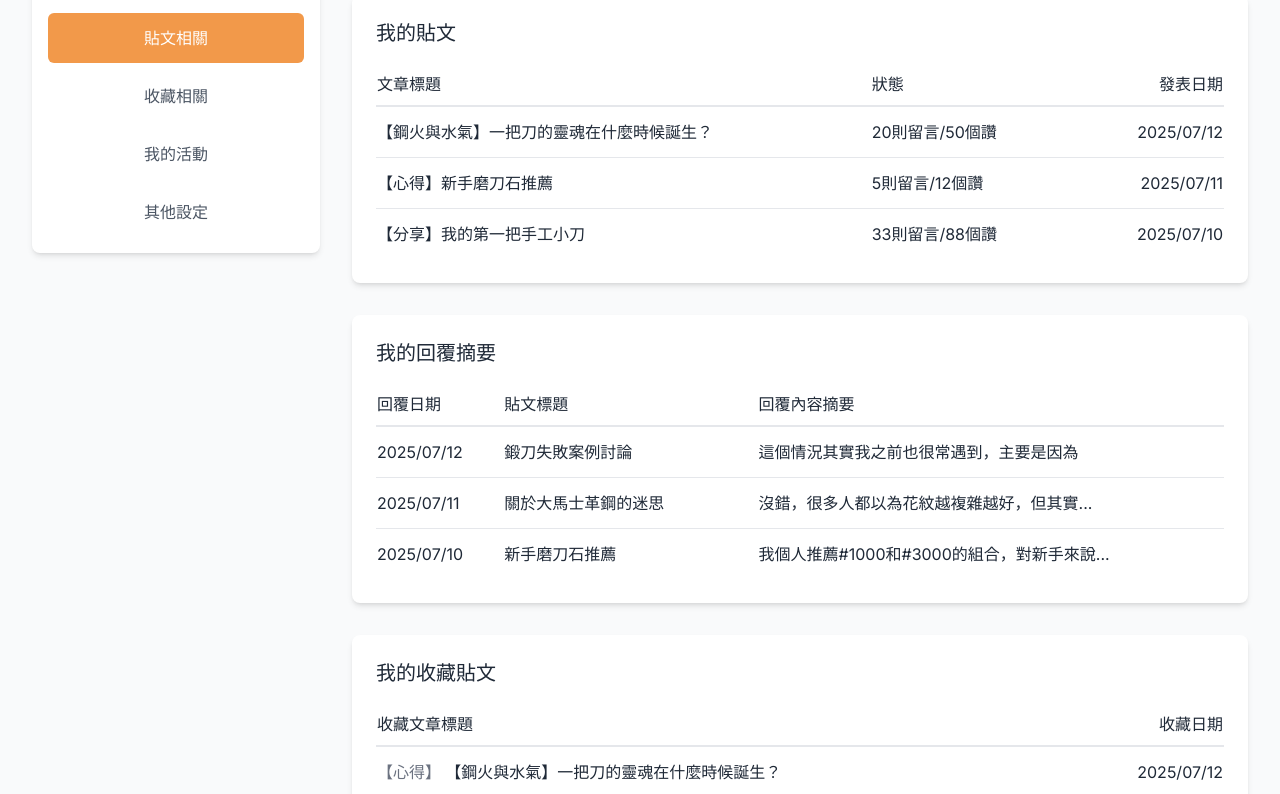
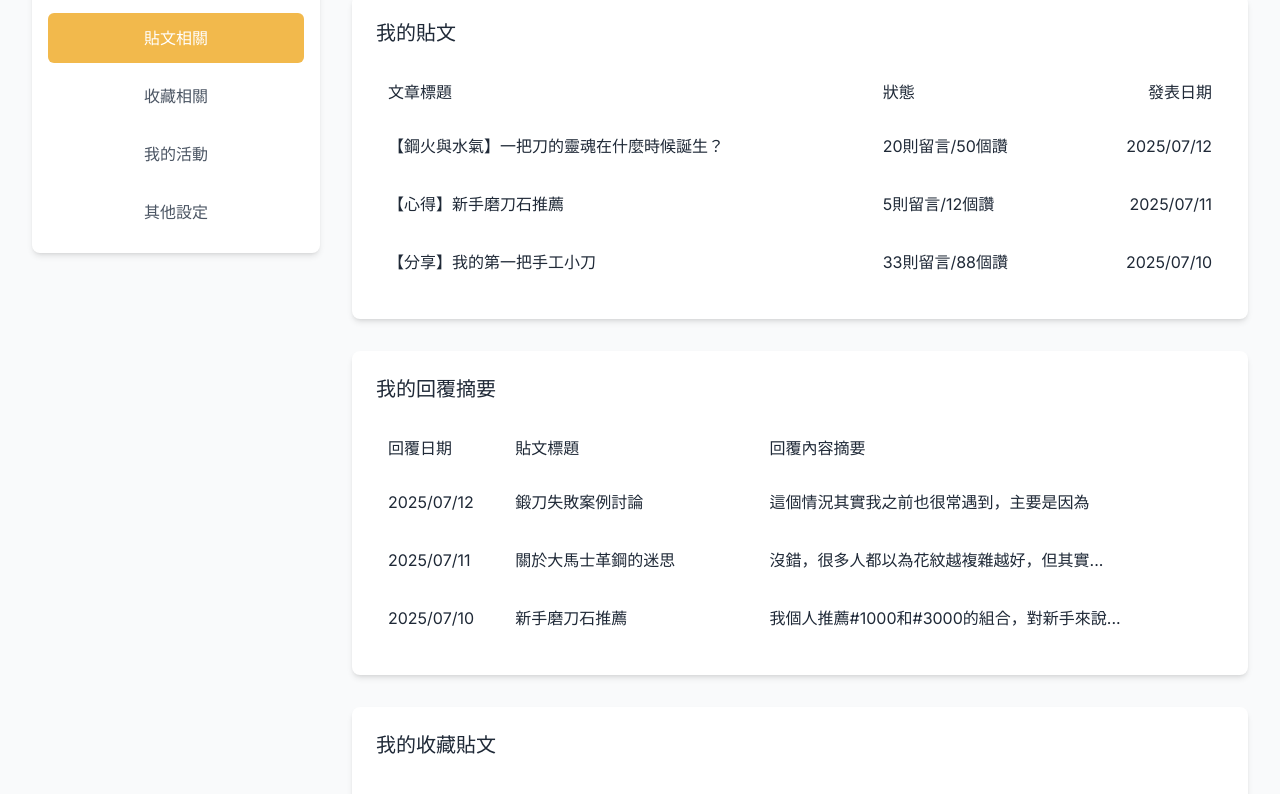
Before and after one commit to CJD-101-Group3/chophub, a Vue app: page /PostActivity in a window 1280 px wide. Shown: the part 400-1194 px from the top of the page. Built offline with nearby package versions, Linux system fonts and the light colour scheme; what @tsparticles/vue3 would draw is missing.

Commit message:
fix: 修改會員區塊  側邊欄效果

```diff
--- a/src/views/EditArtisanProfile.vue
+++ b/src/views/EditArtisanProfile.vue
@@ -109,7 +109,7 @@ const removeSocialLink = (index) => {
               :to="item.href"
               class="px-4 py-3 text-center rounded-md font-semibold transition-colors duration-200"
               :class="{
-                'bg-[#F2994A] text-white hover:text-white': activeTab === item.name,
+                'bg-[#F2B94C] text-white hover:text-white': activeTab === item.name,
                 'text-gray-600 hover:bg-[#F2994A] hover:text-white': activeTab !== item.name
               }"
             >
--- a/src/views/EditProfile.vue
+++ b/src/views/EditProfile.vue
@@ -71,7 +71,7 @@ profileForm.password = '';
               :to="item.href"
               class="px-4 py-3 text-center rounded-md font-semibold transition-colors duration-200"
               :class="{
-                'bg-[#F2994A] text-white hover:text-white': activeTab === item.name,
+                'bg-[#F2B94C] text-white hover:text-white': activeTab === item.name,
                 'text-gray-600 hover:bg-[#F2994A] hover:text-white': activeTab !== item.name
               }"
             >
--- a/src/views/MyActivities.vue
+++ b/src/views/MyActivities.vue
@@ -85,7 +85,7 @@ const closeModal = () => {
               @click.native="activeTab = item.name"
               class="px-4 py-3 text-center rounded-md font-semibold transition-colors duration-200"
               :class="{
-                'bg-[#F2994A] text-white hover:text-white': activeTab === item.name,
+                'bg-[#F2B94C] text-white hover:text-white': activeTab === item.name,
                 'text-gray-600 hover:bg-[#F2994A] hover:text-white': activeTab !== item.name
               }"
             >
--- a/src/views/OtherSettings.vue
+++ b/src/views/OtherSettings.vue
@@ -64,7 +64,7 @@ const settings = ref({
               @click.native="activeTab = item.name"
               class="px-4 py-3 text-center rounded-md font-semibold transition-colors duration-200"
               :class="{
-                'bg-[#F2994A] text-white hover:text-white': activeTab === item.name,
+                'bg-[#F2B94C] text-white hover:text-white': activeTab === item.name,
                 'text-gray-600 hover:bg-[#F2994A] hover:text-white': activeTab !== item.name
               }"
             >
--- a/src/views/PostActivity.vue
+++ b/src/views/PostActivity.vue
@@ -77,7 +77,7 @@ const myReports = ref([
               :to="item.href"
               class="px-4 py-3 text-center rounded-md font-semibold transition-colors duration-200"
               :class="{
-                'bg-[#F2994A] text-white hover:text-white': activeTab === item.name,
+                'bg-[#F2B94C] text-white hover:text-white': activeTab === item.name,
                 'text-gray-600 hover:bg-[#F2994A] hover:text-white': activeTab !== item.name
               }"
               @click="activeTab = item.name"
@@ -128,24 +128,26 @@ const myReports = ref([
           <!-- 我的貼文 -->
           <div class="bg-white p-6 rounded-lg shadow-md">
             <h2 class="text-xl font-bold text-gray-800 mb-4">我的貼文</h2>
-            <table class="w-full text-left hidden lg:table">
+            <!-- 【修改處】為 table 加上 border-separate 以便顯示圓角 -->
+            <table class="w-full text-left hidden lg:table border-separate border-spacing-y-2">
               <colgroup><col class="w-7/12"><col class="w-3/12"><col class="w-2/12"></colgroup>
-              <thead><tr class="border-b-2"><th class="py-2">文章標題</th><th class="py-2">狀態</th><th class="py-2 text-right">發表日期</th></tr></thead>
+              <thead><tr class="border-b-2"><th class="py-2 px-3">文章標題</th><th class="py-2 px-3">狀態</th><th class="py-2 px-3 text-right">發表日期</th></tr></thead>
               <tbody>
-                <tr v-for="post in myPosts" :key="post.id" class="border-b last:border-b-0 hover:bg-gray-50">
-                  <td class="py-3 truncate">
-                    <!-- **【修改處 1】** -->
-                    <a :href="post.link" class="text-gray-800 hover:text-[#F2994A] transition-colors">{{ post.title }}</a>
+                <!-- **【修改處】** 將 class 改為 subtle-float-on-hover -->
+                <tr v-for="post in myPosts" :key="post.id" class="subtle-float-on-hover">
+                  <td class="py-3 px-3 truncate">
+                    <a :href="post.link" class="text-gray-800 hover:text-gray-800">{{ post.title }}</a>
                   </td>
-                  <td>{{ post.status }}</td>
-                  <td class="text-right">{{ post.date }}</td>
+                  <td class="px-3">{{ post.status }}</td>
+                  <td class="px-3 text-right">{{ post.date }}</td>
                 </tr>
               </tbody>
             </table>
             <div class="space-y-4 lg:hidden">
-              <a v-for="post in myPosts" :key="post.id" :href="post.link" class="block bg-[#E2E9EF] p-4 rounded-md hover:bg-gray-300 transition-colors">
-                <p class="font-semibold truncate hover:text-[#F2994A]">{{ post.title }}</p>
-                <div class="flex justify-between text-sm text-gray-600  mt-2"><p>狀態：{{ post.status }}</p><p>發表日期：{{ post.date }}</p></div>
+              <!-- **【修改處】** 將 class 改為 subtle-float-on-hover -->
+              <a v-for="post in myPosts" :key="post.id" :href="post.link" class="block bg-[#E2E9EF] p-4 rounded-md subtle-float-on-hover">
+                <p class="font-semibold truncate">{{ post.title }}</p>
+                <div class="flex justify-between text-sm text-gray-600 mt-2"><p>狀態：{{ post.status }}</p><p>發表日期：{{ post.date }}</p></div>
               </a>
             </div>
           </div>
@@ -153,23 +155,24 @@ const myReports = ref([
           <!-- 我的回覆摘要 -->
           <div class="bg-white p-6 rounded-lg shadow-md">
             <h2 class="text-xl font-bold text-gray-800 mb-4">我的回覆摘要</h2>
-            <table class="w-full text-left hidden lg:table">
+            <table class="w-full text-left hidden lg:table border-separate border-spacing-y-2">
               <colgroup><col class="w-[15%]"><col class="w-[30%]"><col class="w-[55%]"></colgroup>
-              <thead><tr class="border-b-2"><th class="py-2">回覆日期</th><th class="py-2">貼文標題</th><th class="py-2">回覆內容摘要</th></tr></thead>
+              <thead><tr class="border-b-2"><th class="py-2 px-3">回覆日期</th><th class="py-2 px-3">貼文標題</th><th class="py-2 px-3">回覆內容摘要</th></tr></thead>
               <tbody>
-                <tr v-for="reply in myReplies" :key="reply.id" class="border-b last:border-b-0 hover:bg-gray-50">
-                  <td class="py-3">{{ reply.date }}</td>
-                  <td class="truncate">
-                     <!-- **【修改處 2】** -->
-                     <a :href="reply.link" class="text-gray-800 hover:text-[#F2994A] transition-colors">{{ reply.postTitle }}</a>
+                <!-- **【修改處】** 將 class 改為 subtle-float-on-hover -->
+                <tr v-for="reply in myReplies" :key="reply.id" class="subtle-float-on-hover">
+                  <td class="py-3 px-3">{{ reply.date }}</td>
+                  <td class="px-3 truncate">
+                     <a :href="reply.link" class="text-gray-800 hover:text-gray-800">{{ reply.postTitle }}</a>
                   </td>
-                  <td class="truncate">{{ reply.content }}</td>
+                  <td class="px-3 truncate">{{ reply.content }}</td>
                 </tr>
               </tbody>
             </table>
             <div class="space-y-4 lg:hidden">
-              <a v-for="reply in myReplies" :key="reply.id" :href="reply.link" class="block bg-[#E2E9EF] p-4 rounded-md hover:bg-gray-300 transition-colors">
-                <div class="flex justify-between items-center mb-2"><span class="font-semibold truncate hover:text-[#F2994A]">{{ reply.postTitle }}</span><span class="text-sm text-gray-500 hover:text-[#F2994A] flex-shrink-0 ml-2">{{ reply.date }}</span></div>
+              <!-- **【修改處】** 將 class 改為 subtle-float-on-hover -->
+              <a v-for="reply in myReplies" :key="reply.id" :href="reply.link" class="block bg-[#E2E9EF] p-4 rounded-md subtle-float-on-hover">
+                <div class="flex justify-between items-center mb-2"><span class="font-semibold truncate">{{ reply.postTitle }}</span><span class="text-sm text-gray-500 flex-shrink-0 ml-2">{{ reply.date }}</span></div>
                 <p class="text-sm text-gray-700 truncate">{{ reply.content }}</p>
               </a>
             </div>
@@ -178,30 +181,31 @@ const myReports = ref([
           <!-- 我的收藏貼文 -->
           <div class="bg-white p-6 rounded-lg shadow-md">
             <h2 class="text-xl font-bold text-gray-800 mb-4">我的收藏貼文</h2>
-            <table class="w-full text-left hidden lg:table">
+            <table class="w-full text-left hidden lg:table border-separate border-spacing-y-2">
                <colgroup><col class="w-10/12"><col class="w-2/12"></colgroup>
-              <thead><tr class="border-b-2"><th class="py-2">收藏文章標題</th><th class="py-2 text-right">收藏日期</th></tr></thead>
+              <thead><tr class="border-b-2"><th class="py-2 px-3">收藏文章標題</th><th class="py-2 px-3 text-right">收藏日期</th></tr></thead>
               <tbody>
-                <tr v-for="post in myCollectedPosts" :key="post.id" class="border-b last:border-b-0 hover:bg-gray-50">
-                  <td class="py-3 truncate">
-                    <!-- **【修改處 3】** -->
-                    <a :href="post.link" class="text-gray-800 hover:text-[#F2994A] transition-colors">
+                <!-- **【修改處】** 將 class 改為 subtle-float-on-hover -->
+                <tr v-for="post in myCollectedPosts" :key="post.id" class="subtle-float-on-hover">
+                  <td class="py-3 px-3 truncate">
+                    <a :href="post.link" class="text-gray-800 hover:text-gray-800">
                       <span class="text-gray-500">{{ post.category }}</span> {{ post.title }}
                     </a>
                   </td>
-                  <td class="text-right">{{ post.date }}</td>
+                  <td class="px-3 text-right">{{ post.date }}</td>
                 </tr>
               </tbody>
             </table>
             <div class="space-y-4 lg:hidden">
-              <a v-for="post in myCollectedPosts" :key="post.id" :href="post.link" class="block bg-[#E2E9EF] p-4 rounded-md hover:bg-gray-300 transition-colors">
-                <p class="font-semibold truncate hover:text-[#F2994A]"><span class="text-gray-500">{{ post.category }}</span> {{ post.title }}</p>
+              <!-- **【修改處】** 將 class 改為 subtle-float-on-hover -->
+              <a v-for="post in myCollectedPosts" :key="post.id" :href="post.link" class="block bg-[#E2E9EF] p-4 rounded-md subtle-float-on-hover">
+                <p class="font-semibold truncate"><span class="text-gray-500">{{ post.category }}</span> {{ post.title }}</p>
                 <p class="text-sm text-gray-600 mt-2 text-right">收藏日期：{{ post.date }}</p>
               </a>
             </div>
           </div>
 
-          <!-- 檢舉專區 -->
+          <!-- 檢舉專區 (不加上浮效果) -->
           <div class="bg-white p-6 rounded-lg shadow-md">
             <h2 class="text-xl font-bold text-gray-800 mb-4">檢舉專區 - 被檢舉紀錄</h2>
             <table class="w-full text-left hidden lg:table">
@@ -263,4 +267,43 @@ const myReports = ref([
   position: -webkit-sticky;
   position: sticky;
 }
+
+/* --- 【修改後的樣式】 --- */
+
+/* 應用於手機版卡片和桌面版表格列的通用樣式 */
+.subtle-float-on-hover {
+  transition: transform 0.3s ease-out, box-shadow 0.3s ease-out;
+  cursor: pointer;
+}
+
+.subtle-float-on-hover:hover {
+  transform: translateY(-4px);
+  box-shadow: 0 4px 12px 0 rgba(0, 0, 0, 0.08);
+  z-index: 10;
+  position: relative;
+}
+
+/* 手機版卡片 hover 效果 */
+.lg\:hidden .subtle-float-on-hover:hover {
+  border-radius: 0.75rem; /* rounded-xl */
+}
+
+/* 桌面版表格 hover 效果 */
+.lg\:table .subtle-float-on-hover {
+  /* 表格列本身需要一個背景色，才能蓋掉表格的背景 */
+  background-color: white;
+}
+.lg\:table .subtle-float-on-hover:hover {
+  background-color: #f8fafc; /* Tailwind's gray-50 or slate-50 */
+}
+
+/* 針對桌面版表格的第一個和最後一個 td 設定圓角 */
+.lg\:table .subtle-float-on-hover:hover td:first-child {
+  border-top-left-radius: 0.5rem; /* rounded-lg */
+  border-bottom-left-radius: 0.5rem;
+}
+.lg\:table .subtle-float-on-hover:hover td:last-child {
+  border-top-right-radius: 0.5rem;
+  border-bottom-right-radius: 0.5rem;
+}
 </style>
--- a/src/views/UserCollections.vue
+++ b/src/views/UserCollections.vue
@@ -83,7 +83,7 @@ const toggleEquip = (badgeId) => {
               @click.native="activeTab = item.name"
               class="px-4 py-3 text-center rounded-md font-semibold transition-colors duration-200"
               :class="{
-                'bg-[#F2994A] text-white hover:text-white': activeTab === item.name,
+                'bg-[#F2B94C] text-white hover:text-white': activeTab === item.name,
                 'text-gray-600 hover:bg-[#F2994A] hover:text-white': activeTab !== item.name
               }"
             >
--- a/src/views/UserProfile.vue
+++ b/src/views/UserProfile.vue
@@ -69,7 +69,7 @@ const goToArtisanShowcase = () => {
               :to="item.href"
               class="px-4 py-3 text-center rounded-md font-semibold transition-colors duration-200"
               :class="{
-                'bg-[#F2994A] text-white hover:text-white': activeTab === item.name,
+                'bg-[#F2B94C] text-white hover:text-white': activeTab === item.name,
                 'text-gray-600 hover:bg-[#F2994A] hover:text-white': activeTab !== item.name
               }"
               @click="activeTab = item.name"
```
